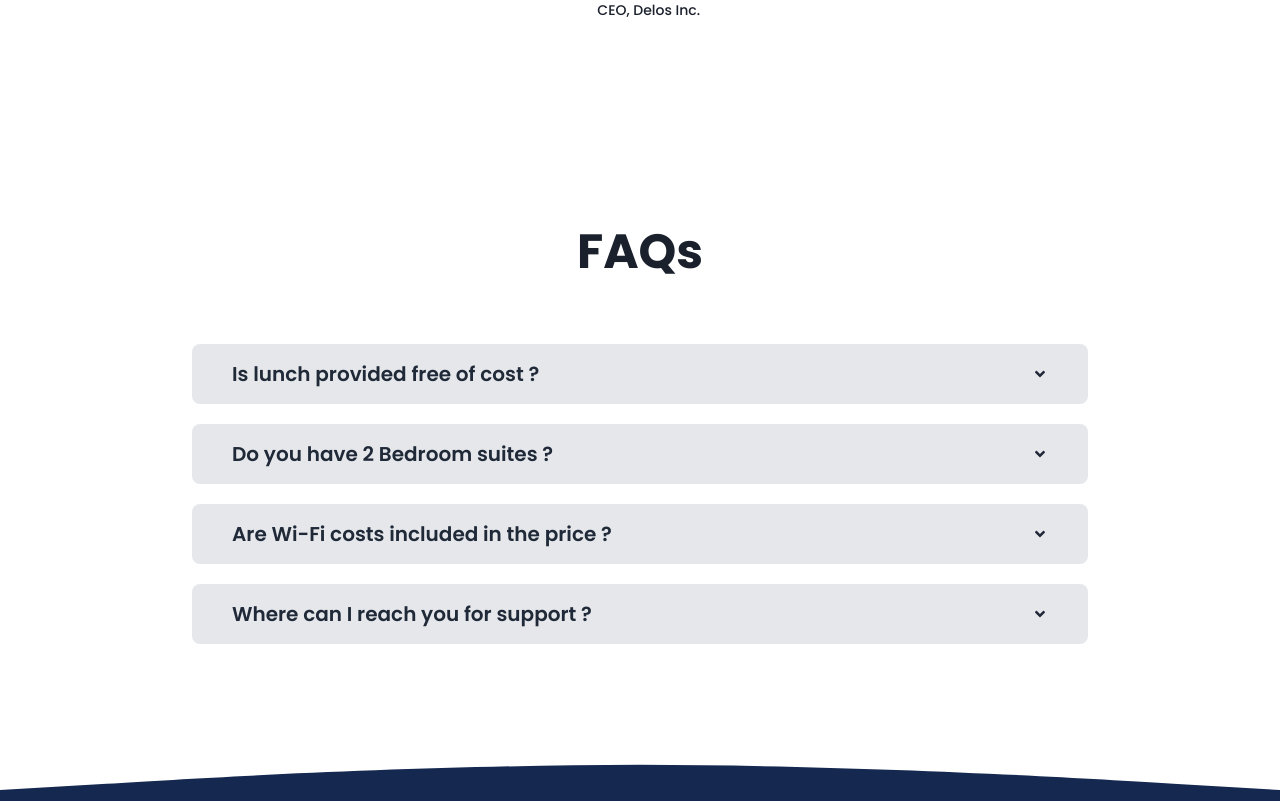
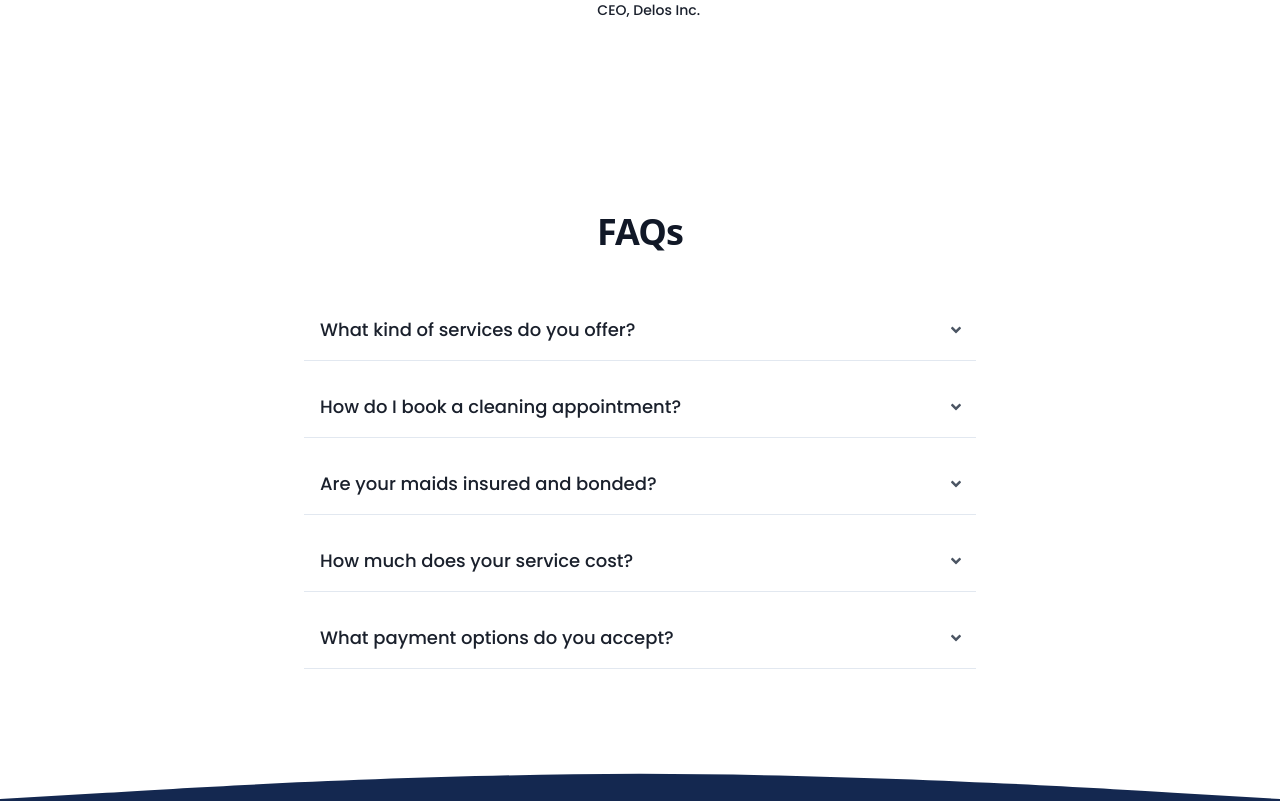
Before and after one commit to IshThumber/Mayds, a React (Create React App) app: page / in a window 1280 px wide. Shown: the part 2927-3728 px from the top of the page. Built offline with nearby package versions, Linux system fonts and the light colour scheme.

Commit message:
changes in faq section

```diff
--- a/src/Pages/FAQs.js
+++ b/src/Pages/FAQs.js
@@ -1,89 +1,162 @@
+// import React, { useState } from "react";
+// import { motion } from "framer-motion";
+// import { FaAngleDown, FaAngleUp } from "react-icons/fa";
+
+// const FAQs = () => {
+//   const faqs = [
+//     {
+//       question: "Is lunch provided free of cost ?",
+//       answer:
+//         "Yes, it is, if you have a membership with us. Otherwise it is charged as per the menu. Some limits do apply as to how much items can be included in your lunch. This limit is enough for any one person and merely exists to discourage abusal of the system."
+//     },
+//     {
+//       question: "Do you have 2 Bedroom suites ?",
+//       answer:
+//         "Lorem ipsum dolor sit amet, consectetur adipiscing elit, sed do eiusmod tempor incididunt ut labore et dolore magna aliqua. Ut enim ad minim veniam, quis nostrud exercitation ullamco laboris nisi ut aliquip ex ea commodo consequat."
+//     },
+//     {
+//       question: "Are Wi-Fi costs included in the price ?",
+//       answer:
+//         "Lorem ipsum dolor sit amet, consectetur adipiscing elit, sed do eiusmod tempor incididunt ut labore et dolore magna aliqua. Ut enim ad minim veniam, quis nostrud exercitation ullamco laboris nisi ut aliquip ex ea commodo consequat."
+//     },
+//     {
+//       question: "Where can I reach you for support ?",
+//       answer:
+//         "Lorem ipsum dolor sit amet, consectetur adipiscing elit, sed do eiusmod tempor incididunt ut labore et dolore magna aliqua. Ut enim ad minim veniam, quis nostrud exercitation ullamco laboris nisi ut aliquip ex ea commodo consequat."
+//     }
+//   ];
+
+//   const [activeQuestionIndex, setActiveQuestionIndex] = useState(null);
+
+//   const toggleQuestion = (questionIndex) => {
+//     if (activeQuestionIndex === questionIndex) setActiveQuestionIndex(null);
+//     else setActiveQuestionIndex(questionIndex);
+//   };
+
+//   return (
+//     <>
+//       <div className="relative">
+//         <div className="max-w-screen-xl mx-auto py-20 lg:py-24">
+//           <div className="flex flex-col items-center">
+//             <h2 className="w-full text-center font-bold text-5xl">FAQs</h2>
+
+//             <dl className="mt-12 max-w-4xl relative">
+//               {faqs.map((faq, index) => (
+//                 <div
+//                   className="group cursor-pointer select-none mt-5 px-8 sm:px-10 py-5 sm:py-4 rounded-lg text-gray-800 hover:text-gray-900 bg-gray-200 hover:bg-gray-300 transition duration-300"
+//                   key={index}
+//                   onClick={() => {
+//                     toggleQuestion(index);
+//                   }}
+//                 >
+//                   <dl className="flex justify-between items-center">
+//                     <span className="text-lg lg:text-xl font-semibold">{faq.question}</span>
+//                     <motion.span
+//                       className="ml-2 transition duration-300"
+//                       variants={{
+//                         collapsed: { rotate: 0 },
+//                         open: { rotate: -180 }
+//                       }}
+//                       initial="collapsed"
+//                       animate={activeQuestionIndex === index ? "open" : "collapsed"}
+//                       transition={{ duration: 0.02, ease: [0.04, 0.62, 0.23, 0.98] }}
+//                     >
+//                       <FaAngleDown />
+//                     </motion.span>
+//                   </dl>
+//                   <motion.dd
+//                     className="pointer-events-none text-sm sm:text-base leading-relaxed"
+//                     variants={{
+//                       open: { opacity: 1, height: "auto", marginTop: "16px" },
+//                       collapsed: { opacity: 0, height: 0, marginTop: "0px" }
+//                     }}
+//                     initial="collapsed"
+//                     animate={activeQuestionIndex === index ? "open" : "collapsed"}
+//                     transition={{ duration: 0.3, ease: [0.04, 0.62, 0.23, 0.98] }}
+//                   >
+//                     {faq.answer}
+//                   </motion.dd>
+//                 </div>
+//               ))}
+//             </dl>
+//           </div>
+//         </div>
+//       </div>
+//     </>
+//   );
+// };
+
+// export default FAQs;
+
 import React, { useState } from "react";
-import { motion } from "framer-motion";
 import { FaAngleDown, FaAngleUp } from "react-icons/fa";
 
-const FAQs = () => {
+const Item = ({ title, children }) => {
+  const [isOpen, setIsOpen] = useState(false);
+
+  return (
+    <div className="border-b">
+      <button
+        type="button"
+        aria-label="Open item"
+        title="Open item"
+        className="flex items-center justify-between w-full p-4 focus:outline-none"
+        onClick={() => setIsOpen(!isOpen)}
+      >
+        <p className="text-lg font-medium">{title}</p>
+        <span viewBox="0 0 24 24" className={`w-3 text-gray-600 transform transition-transform duration-200 ${isOpen ? "rotate-180" : ""}`}>
+          <FaAngleDown />
+        </span>
+      </button>
+      {isOpen && (
+        <div className="p-4 pt-0">
+          <p className="text-gray-700">{children}</p>
+        </div>
+      )}
+    </div>
+  );
+};
+
+const Faq = () => {
   const faqs = [
     {
-      question: "Is lunch provided free of cost ?",
+      question: "What kind of services do you offer?",
       answer:
-        "Yes, it is, if you have a membership with us. Otherwise it is charged as per the menu. Some limits do apply as to how much items can be included in your lunch. This limit is enough for any one person and merely exists to discourage abusal of the system."
+        "We offer a range of cleaning and household services including general cleaning, deep cleaning, move-in/out cleaning, post-construction cleaning, organizing, laundry, ironing, pet care, and babysitting services."
     },
     {
-      question: "Do you have 2 Bedroom suites ?",
+      question: "How do I book a cleaning appointment?",
       answer:
-        "Lorem ipsum dolor sit amet, consectetur adipiscing elit, sed do eiusmod tempor incididunt ut labore et dolore magna aliqua. Ut enim ad minim veniam, quis nostrud exercitation ullamco laboris nisi ut aliquip ex ea commodo consequat."
+        "You can book a cleaning appointment on our website by filling out our online booking form, or by calling our customer service number to speak with one of our representatives."
     },
     {
-      question: "Are Wi-Fi costs included in the price ?",
-      answer:
-        "Lorem ipsum dolor sit amet, consectetur adipiscing elit, sed do eiusmod tempor incididunt ut labore et dolore magna aliqua. Ut enim ad minim veniam, quis nostrud exercitation ullamco laboris nisi ut aliquip ex ea commodo consequat."
+      question: "Are your maids insured and bonded?",
+      answer: "Yes, all of our maids are insured and bonded for your protection and peace of mind."
     },
     {
-      question: "Where can I reach you for support ?",
+      question: "How much does your service cost?",
       answer:
-        "Lorem ipsum dolor sit amet, consectetur adipiscing elit, sed do eiusmod tempor incididunt ut labore et dolore magna aliqua. Ut enim ad minim veniam, quis nostrud exercitation ullamco laboris nisi ut aliquip ex ea commodo consequat."
+        "The cost of our services depends on the type of service, the size of your home, and any specific requirements you may have. We offer competitive pricing and can provide you with a free quote based on your needs."
+    },
+    {
+      question: "What payment options do you accept?",
+      answer: "We accept a variety of payment options including credit cards, PayPal, and bank transfers."
     }
   ];
-
-  const [activeQuestionIndex, setActiveQuestionIndex] = useState(null);
-
-  const toggleQuestion = (questionIndex) => {
-    if (activeQuestionIndex === questionIndex) setActiveQuestionIndex(null);
-    else setActiveQuestionIndex(questionIndex);
-  };
-
   return (
-    <>
-      <div className="relative">
-        <div className="max-w-screen-xl mx-auto py-20 lg:py-24">
-          <div className="flex flex-col items-center">
-            <h2 className="w-full text-center font-bold text-5xl">FAQs</h2>
-
-            <dl className="mt-12 max-w-4xl relative">
-              {faqs.map((faq, index) => (
-                <div
-                  className="group cursor-pointer select-none mt-5 px-8 sm:px-10 py-5 sm:py-4 rounded-lg text-gray-800 hover:text-gray-900 bg-gray-200 hover:bg-gray-300 transition duration-300"
-                  key={index}
-                  onClick={() => {
-                    toggleQuestion(index);
-                  }}
-                >
-                  <dl className="flex justify-between items-center">
-                    <span className="text-lg lg:text-xl font-semibold">{faq.question}</span>
-                    <motion.span
-                      className="ml-2 transition duration-300"
-                      variants={{
-                        collapsed: { rotate: 0 },
-                        open: { rotate: -180 }
-                      }}
-                      initial="collapsed"
-                      animate={activeQuestionIndex === index ? "open" : "collapsed"}
-                      transition={{ duration: 0.02, ease: [0.04, 0.62, 0.23, 0.98] }}
-                    >
-                      <FaAngleDown />
-                    </motion.span>
-                  </dl>
-                  <motion.dd
-                    className="pointer-events-none text-sm sm:text-base leading-relaxed"
-                    variants={{
-                      open: { opacity: 1, height: "auto", marginTop: "16px" },
-                      collapsed: { opacity: 0, height: 0, marginTop: "0px" }
-                    }}
-                    initial="collapsed"
-                    animate={activeQuestionIndex === index ? "open" : "collapsed"}
-                    transition={{ duration: 0.3, ease: [0.04, 0.62, 0.23, 0.98] }}
-                  >
-                    {faq.answer}
-                  </motion.dd>
+    <div class="px-4 py-16 mx-auto sm:max-w-xl md:max-w-full lg:max-w-screen-xl md:px-24 lg:px-8 lg:py-20 ">
+      <div class="max-w-xl sm:mx-auto lg:max-w-2xl">
+        <div class="max-w-xl mb-10 md:mx-auto sm:text-center lg:max-w-2xl md:mb-12">
+          <h2 class="max-w-lg mb-6 font-sans text-3xl font-bold leading-none tracking-tight text-gray-900 sm:text-4xl md:mx-auto">FAQs</h2>
         </div>
+        <div class="space-y-4">
+          {faqs.map((item) => (
+            <Item title={item.question}>{item.answer}</Item>
           ))}
-            </dl>
         </div>
       </div>
     </div>
-    </>
   );
 };
 
-export default FAQs;
+export default Faq;
```
Lines whose indentation alone changed are shown as unchanged.
